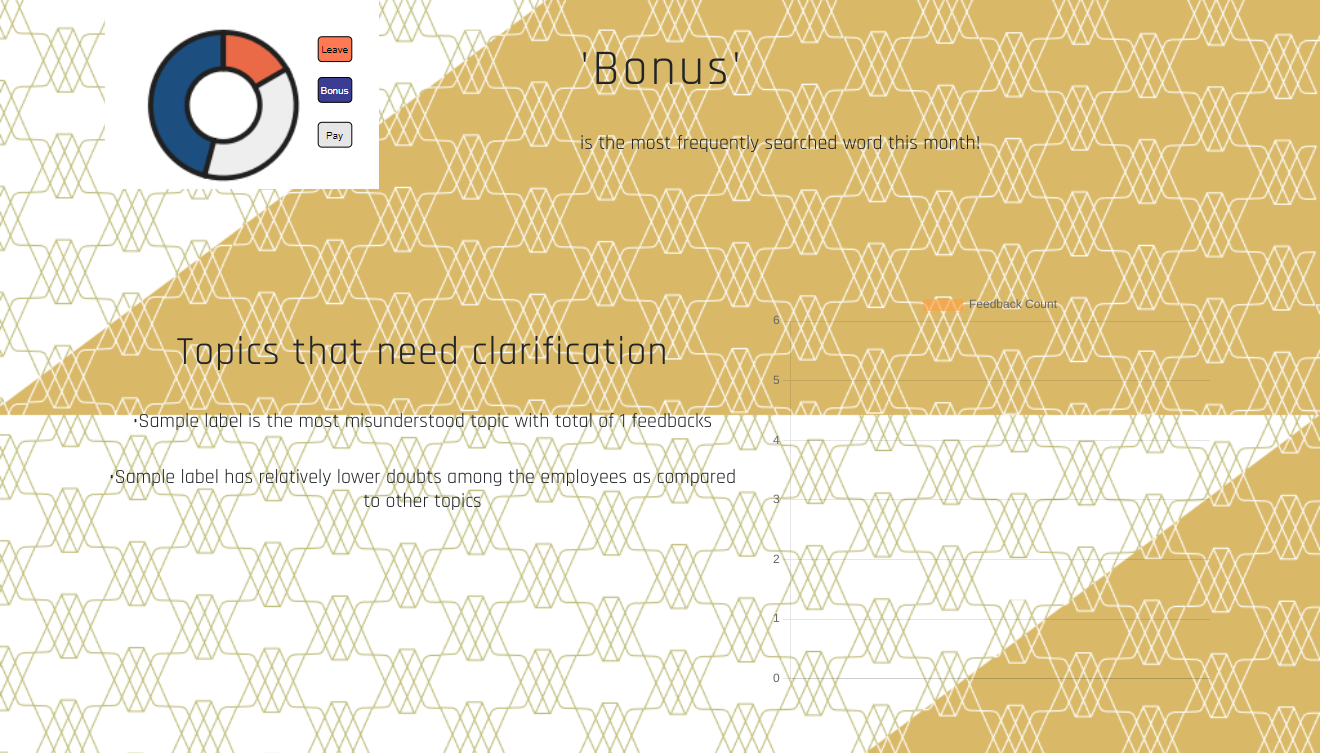
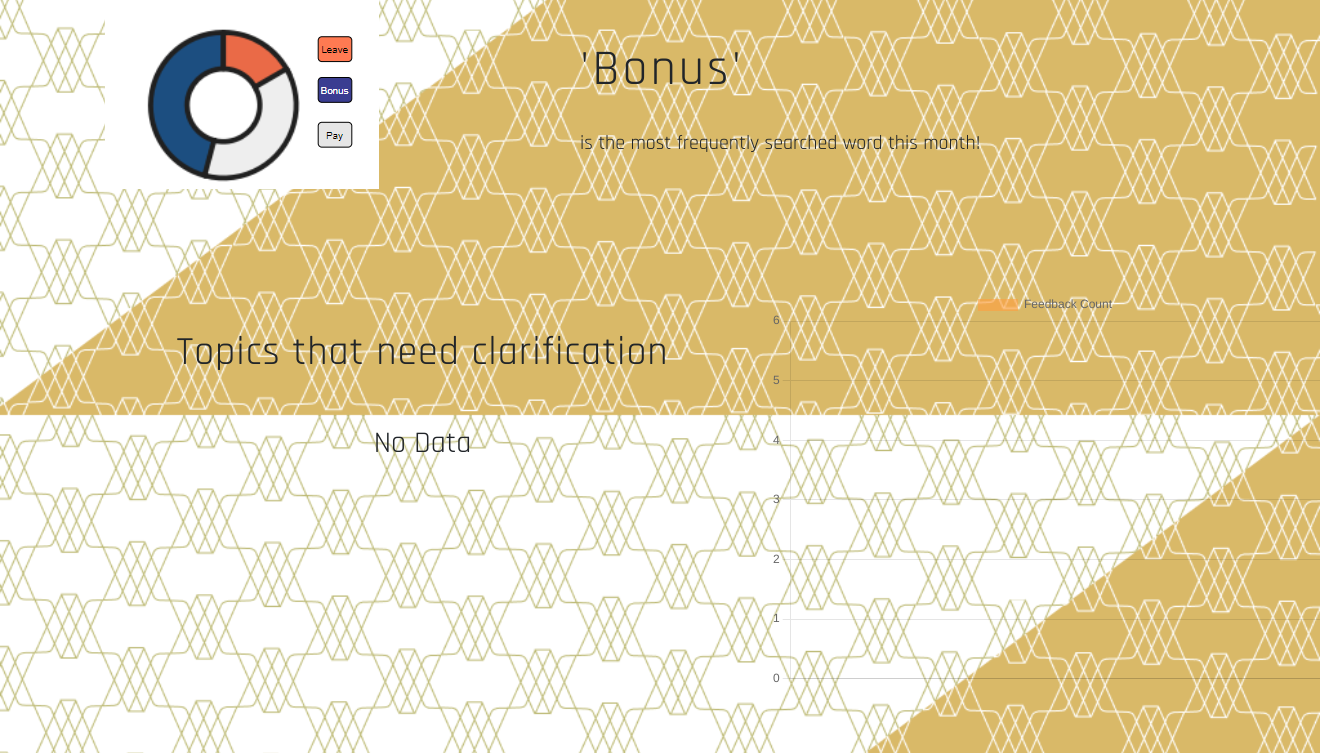
Before and after one commit to Lossody/FYP_UIUXP, a Flask app: template application/templates/statistics.html in a window 1320 px wide. Shown: the part 575-1328 px from the top of the page. Run offline with Flask 2, Linux system fonts and the light colour scheme; the template is opened without the code that fills it: most values are stand-ins (such as "Sample title", 1, 10 or a date in 2020); some libraries are stand-ins or nearby versions.

Commit message:
Changing actual topics and statistics page text info

```diff
--- a/application/form_feedback.py
+++ b/application/form_feedback.py
@@ -4,6 +4,6 @@ from wtforms.validators import Length, InputRequired , ValidationError , NumberR
 
 class FeedbackForm(FlaskForm):
     stars = RadioField('Stars',choices=[('1','Very Unsatisifed'),('2','UnSatisfied'),('3','Somewhat Satisifed'),('4','Satisfied'),('5','Very Satisfied')],validators = [InputRequired()])
-    category = SelectField('Password',choices=[('A','Leave and time off benefits'),('B','Meal and break periods'),('C','Timekeeping and pay')],validators = [InputRequired()])
+    category = SelectField('Password',choices=[('Leave/Time off','Leave and time off benefits'),('Break Periods','Meal and break periods'),('Timekeeping/Pay','Timekeeping and pay')],validators = [InputRequired()])
     feedback = StringField('feedback',validators = [Length(1,300)])
     submit = SubmitField("Submit")
--- a/application/routes.py
+++ b/application/routes.py
@@ -144,21 +144,27 @@ def statisticPage():
             lowestNum = 1000000
             lowestNumCount = 0
 
-            ## For loop to display highest and lowest feedback count for topics clarification
-            for num in values:
-                if biggestNum < num:
-                    biggestNum = num
-                if lowestNum > num:
-                    lowestNum = num
+            if len(values) != 0:
+                dataBoolean = True
 
-            for x in values:
-                if x == biggestNum:
-                    biggestNumCount = count
+                 ## For loop to display highest and lowest feedback count for topics clarification
+                for num in values:
+                    if biggestNum < num:
+                        biggestNum = num
+                    if lowestNum > num:
+                        lowestNum = num
 
-                if x == lowestNum:
-                    lowestNumCount = count
+                for x in values:
+                    if x == biggestNum:
+                        biggestNumCount = count
 
-                count += 1
+                    if x == lowestNum:
+                        lowestNumCount = count
+
+                    count += 1
+
+            else:
+                dataBoolean = False
 
 
 
@@ -175,7 +181,6 @@ def statisticPage():
 
             ## Execute empty filler func
             emptyFiller(labels1,values1)
-            print(values1)
 
             ## Grouping by employer
             sql = text('SELECT rating, COUNT(*) AS `count`, position FROM Feedback_Table where position = "ER" GROUP BY rating,position')
@@ -188,7 +193,6 @@ def statisticPage():
 
            ## Execute empty filler func
             emptyFiller(labels2,values2)
-            print(values2)
 
             ## Grouping by secretary
             sql = text('SELECT rating, COUNT(*) AS `count`, position FROM Feedback_Table where position = "S" GROUP BY rating,position')
@@ -200,12 +204,11 @@ def statisticPage():
             labels3 = [row[0] for row in result]
 
             emptyFiller(labels3,values3)
-            print(values3)
 
             return render_template('statistics.html', labels = labels, values=values,
              values1=values1, values2=values2, values3=values3,
              biggestNumCount = biggestNumCount, biggestNum = biggestNum,
-             lowestNumCount = lowestNumCount, title = "Data Statistics")
+             lowestNumCount = lowestNumCount, dataBoolean=dataBoolean, title = "Data Statistics")
         else:
             flash("Permission denied, seek higher up for assistance.",'error')
             return redirect(url_for("mainPage"))
--- a/application/templates/statistics.html
+++ b/application/templates/statistics.html
@@ -26,11 +26,16 @@
     <div class = "row mt-5">
         <div class = "col-md-7">
             <h3 class = "text-center">Topics that need clarification</h3><br>
-            <h5 class = "text-center">&#8226;{{labels[biggestNumCount]}} is the most misunderstood topic with total of {{biggestNum}} feedbacks</h5><br>
-            <h5 class = "text-center">&#8226;{{labels[lowestNumCount]}} has relatively lower doubts among the employees as compared to other topics</h5>
+            {% if dataBoolean == True %}
+            <h5 class = "text-center">&#8226;  <strong>{{labels[biggestNumCount]}}</strong> is the most misunderstood topic with total of {{biggestNum}} feedbacks</h5><br>
+            <h5 class = "text-center">&#8226;  <strong>{{labels[lowestNumCount]}}</strong> has relatively lower doubts among the employees as compared to other topics</h5>
+            {% else %}
+            <h4 class = "text-center mt-3">No Data</h4>
+            {% endif %}
+
         </div>
         <div class = "col-md-5">
-            <canvas id="barGraph" width="440" height="400"></canvas>
+            <canvas id="barGraph" width="550" height="400"></canvas>
             <script>
                var ctx = document.getElementById("barGraph").getContext("2d");
                var barGraph = new Chart(ctx, {
@@ -41,8 +46,8 @@
                            {
                                label: "Feedback Count",
                                data: {{ values | safe}},
-                               barThickness: 40,
-                               maxBarThickness: 80,
+                               barThickness: 75,
+                               maxBarThickness: 120,
                                minBarLength: 2,
                                backgroundColor: 'rgba(255, 159, 64, 0.6)'
 
```
Also changed, not shown: application/database.db.
